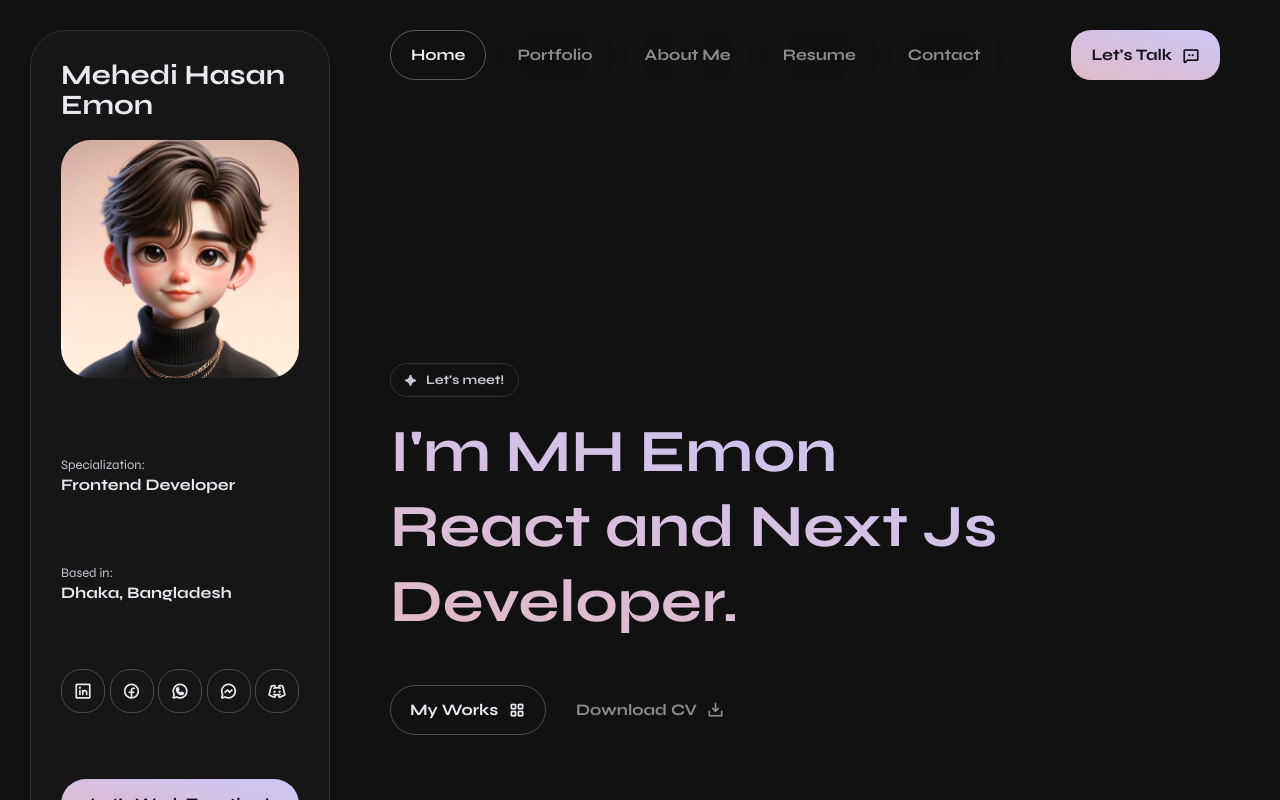
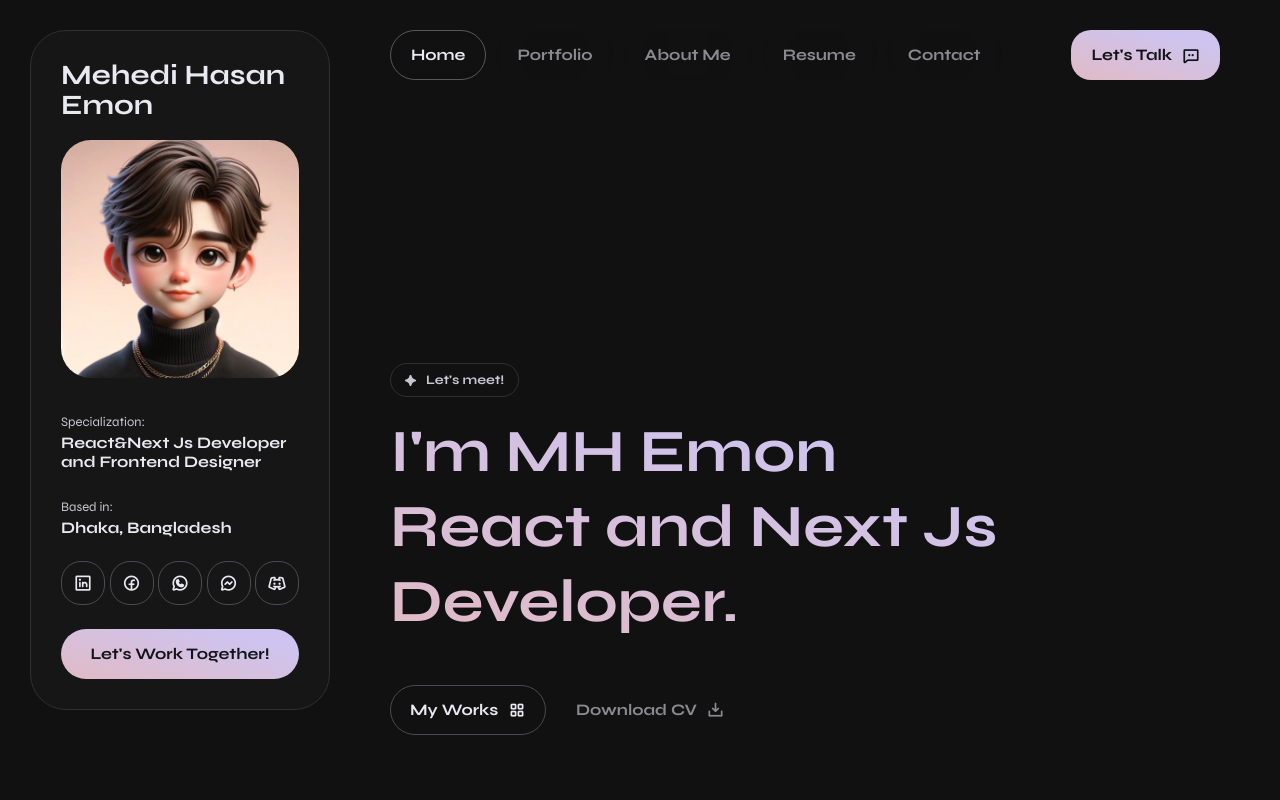
Before and after one commit to mehediemon007/portfolio, a Next.js app: page / in a window 1280 px wide. Shown: the top 800 px of the page. Built offline with nearby package versions, Linux system fonts and the light colour scheme.

Commit message:
fix-sidebar-height

```diff
--- a/app/globals.css
+++ b/app/globals.css
@@ -208,7 +208,7 @@
     }
 
     .sidebar__container {
-        @apply relative w-full h-[830px] bg-(--base-tint) border border-stroke rounded-[3.6rem] p-12 2xl:p-20
+        @apply relative w-full lg:h-[680px] 2xl:h-[830px] bg-(--base-tint) border border-stroke rounded-[3.6rem] p-12 2xl:p-20
     }
 
     .profile__contents{
@@ -217,6 +217,10 @@
 
     .social__link {
         @apply w-[4.4rem] 2xl:w-20 h-[4.4rem] 2xl:h-20 text-[1.8rem] text-gray-300 border border-stroke-controls rounded-4xl 2xl:rounded-[2.2rem]
+    }
+
+    .social__link i {
+        @apply relative block text-[1.8rem]/[4.4rem] text-gray-300 xl:text-transparent xl:text-shadow-[0_0_var(--text-light),0_4.4rem_var(--text-light)] 2xl:text-shadow-[0_0_var(--text-light),0_5rem_var(--text-light)] 2xl:leading-20! transition-all duration-300 overflow-hidden
     }
 
     /* Main Contents */
@@ -350,6 +354,10 @@
         @apply text-shadow-[0_-5rem_var(--text-light),0_0_var(--text-light)] 3xl:text-shadow-[0_-5rem_var(--text-light),0_0_var(--text-light)]
     }
 
+    .no-touch .social__link:hover i {
+        @apply xl:text-shadow-[0_-4.4rem_var(--text-light),0_0_var(--text-light)] 2xl:text-shadow-[0_-5rem_var(--text-light),0_0_var(--text-light)]
+    }
+
     .mobile-vertical:last-child {
         @apply mb-0
     }
--- a/components/Sidebar.tsx
+++ b/components/Sidebar.tsx
@@ -17,7 +17,7 @@ const Sidebar = () => {
                     </div>
                     <div>
                         <small className="text-[1.3rem] 2xl:text-2xl text-gray-500 mb-[.4rem]">Specialization:</small>
-                        <h6>Frontend Developer</h6>
+                        <h6>React&Next Js Developer and Frontend Designer</h6>
                     </div>
                     <div>
                         <small className="text-[1.3rem] 2xl:text-2xl text-gray-500 mb-[.4rem]">Based in:</small>
```
